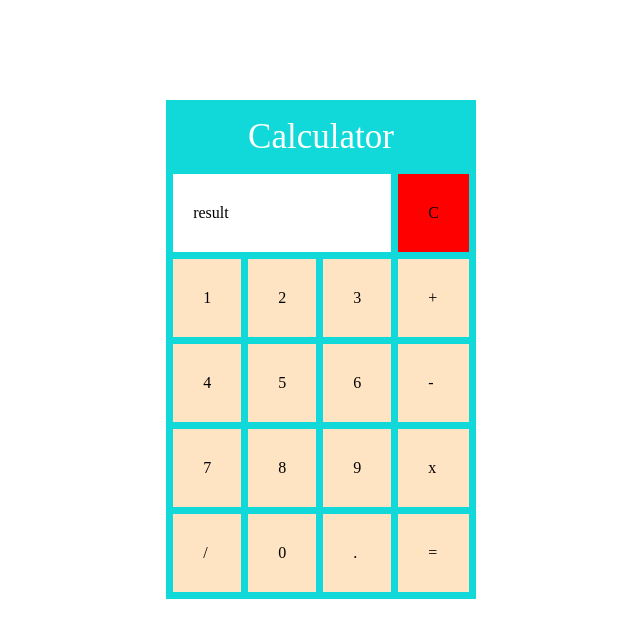
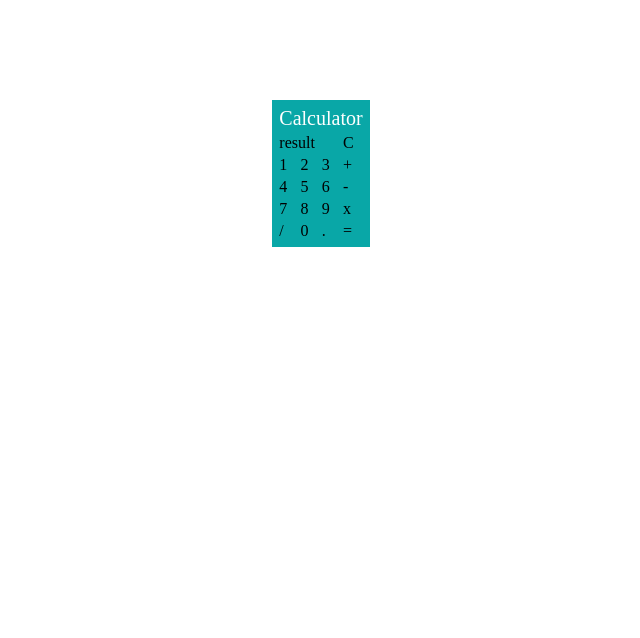
Before and after one commit to Ajaykumar5757/calculator, a plain HTML site: page index.html in a window 1280 px wide. Shown: the whole page, without its empty margins (319-959 px from the left). Drawn offline with Linux system fonts and the light colour scheme.

Commit message:
Update style.css

```diff
--- a/style/style.css
+++ b/style/style.css
@@ -1,35 +1,27 @@
-table,td,tr{
-    border: 7px solid rgb(18, 217, 217);
-    color: black;
-    border-collapse: collapse;
+.btn1{
+    padding: 10px;
 }
-
-td{
-    border-radius: 10px;
+button{
+    width: 50px;
+    height: 50px;
 }
-
-table{
-    margin:100px auto;
-}
-
-td,th,tr{
-    padding: 30px;
-    background-color: bisque;
-}
-
-.res{
-    background-color: white;
-    padding:20px;
-}
-
-.cancel{
+#clear{
     background-color: red;
 }
-
+.one{
+    border: 4px solid rgb(9, 167, 167);
+    width:fit-content;
+    background-color: rgb(9, 167, 167);
+}
+#result{
+    padding: 15px;
+    width: 130px;
+}
 .top{
-    padding: 10px;
     text-align: center;
-    background-color: rgb(18, 217, 217);
-    color:white;
-    font-size: 35px;
+    color: white;
+    font-size: 20px;
 }
+.one{
+    margin: 100px auto;
+}
```
